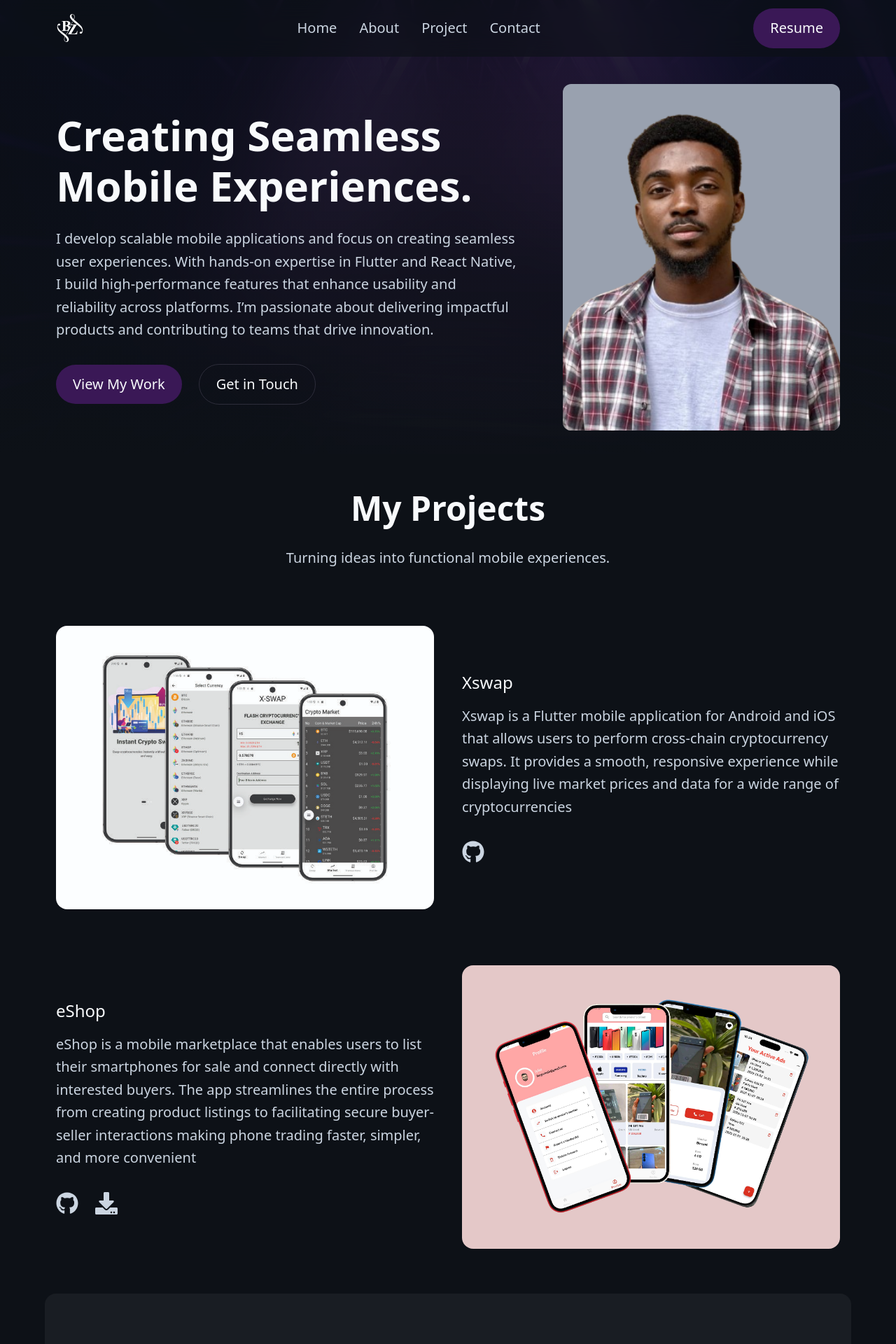
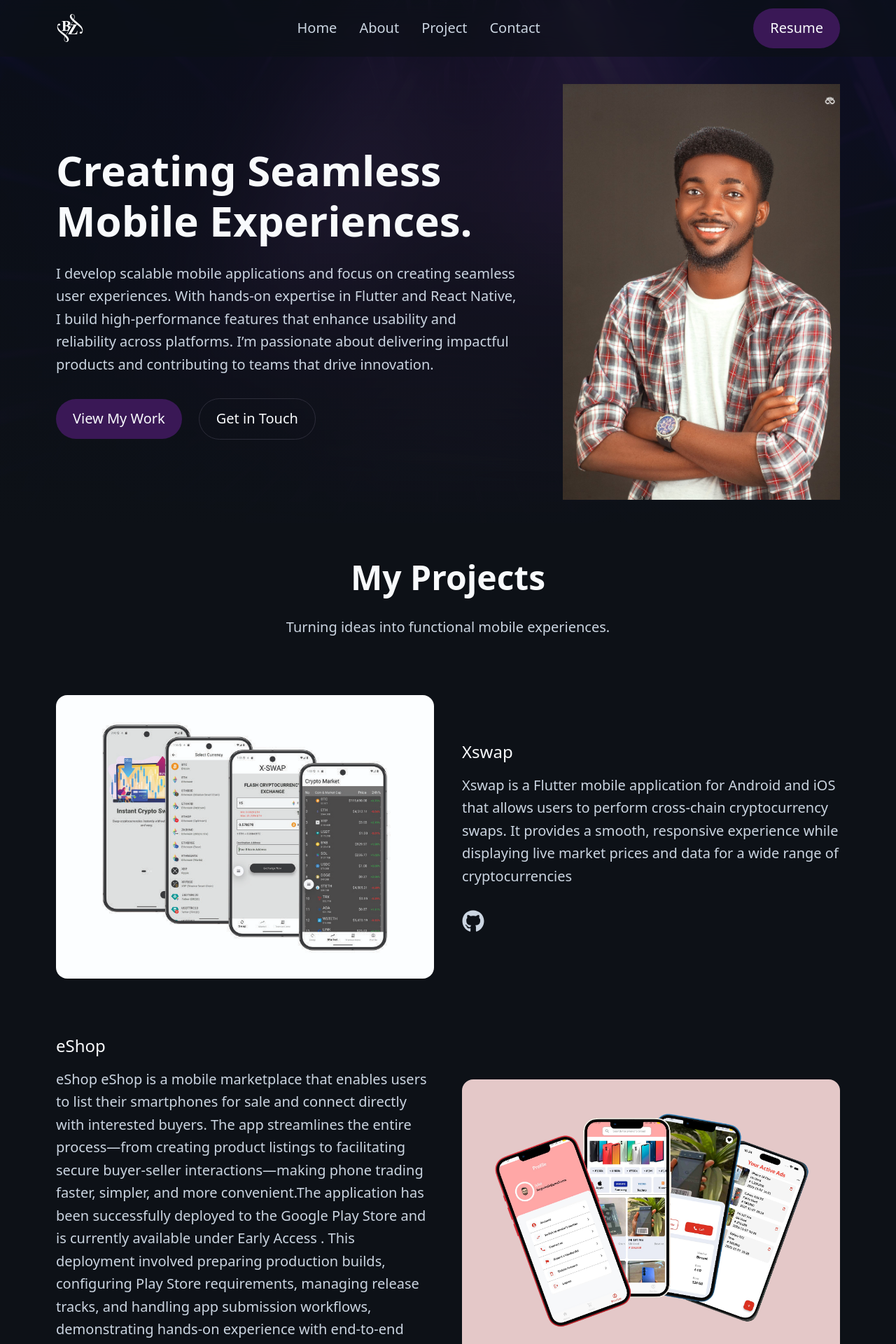
Before and after one commit to iyke-e/blezant-Portfolio, a React (Vite) app: page / in a window 1280 px wide. Shown: the top 1920 px of the page at 70% size. Built offline with nearby package versions, Linux system fonts and the light colour scheme.

Commit message:
update eshop description

```diff
--- a/src/components/pages/landingpage/Hero.jsx
+++ b/src/components/pages/landingpage/Hero.jsx
@@ -1,7 +1,6 @@
 import Button from "../../common/Button";
-import heropics from "../../../assets/blessing.png";
+import heropics from "../../../assets/blessing.jpeg";
 import bg from "../../../assets/bg.jpg";
-
 
 const Hero = () => {
   return (
@@ -39,7 +38,7 @@ const Hero = () => {
             </div>
           </div>
 
-          <div className="w-full aspect-[3.2/4] bg-gray-400 pt-8 rounded-xl overflow-hidden">
+          <div className="w-full overflow-hidden">
             <img
               src={heropics}
               alt="hero"
--- a/src/data/data.jsx
+++ b/src/data/data.jsx
@@ -13,7 +13,7 @@ export const projectlist = [
   {
     name: "eShop",
     description:
-      "eShop is a mobile marketplace that enables users to list their smartphones for sale and connect directly with interested buyers. The app streamlines the entire process from creating product listings to facilitating secure buyer-seller interactions making phone trading faster, simpler, and more convenient",
+      "eShop eShop is a mobile marketplace that enables users to list their smartphones for sale and connect directly with interested buyers. The app streamlines the entire process—from creating product listings to facilitating secure buyer-seller interactions—making phone trading faster, simpler, and more convenient.The application has been successfully deployed to the Google Play Store and is currently available under Early Access . This deployment involved preparing production builds, configuring Play Store requirements, managing release tracks, and handling app submission workflows, demonstrating hands-on experience with end-to-end mobile app deployment.",
     image: eshop,
     githubUrl: "https://github.com/Blez-dev/Xswap",
     liveUrl:
```
Also changed, not shown: src/assets/blessing.jpeg (added), 1 other file (tests, documents, lock files or other folders).
